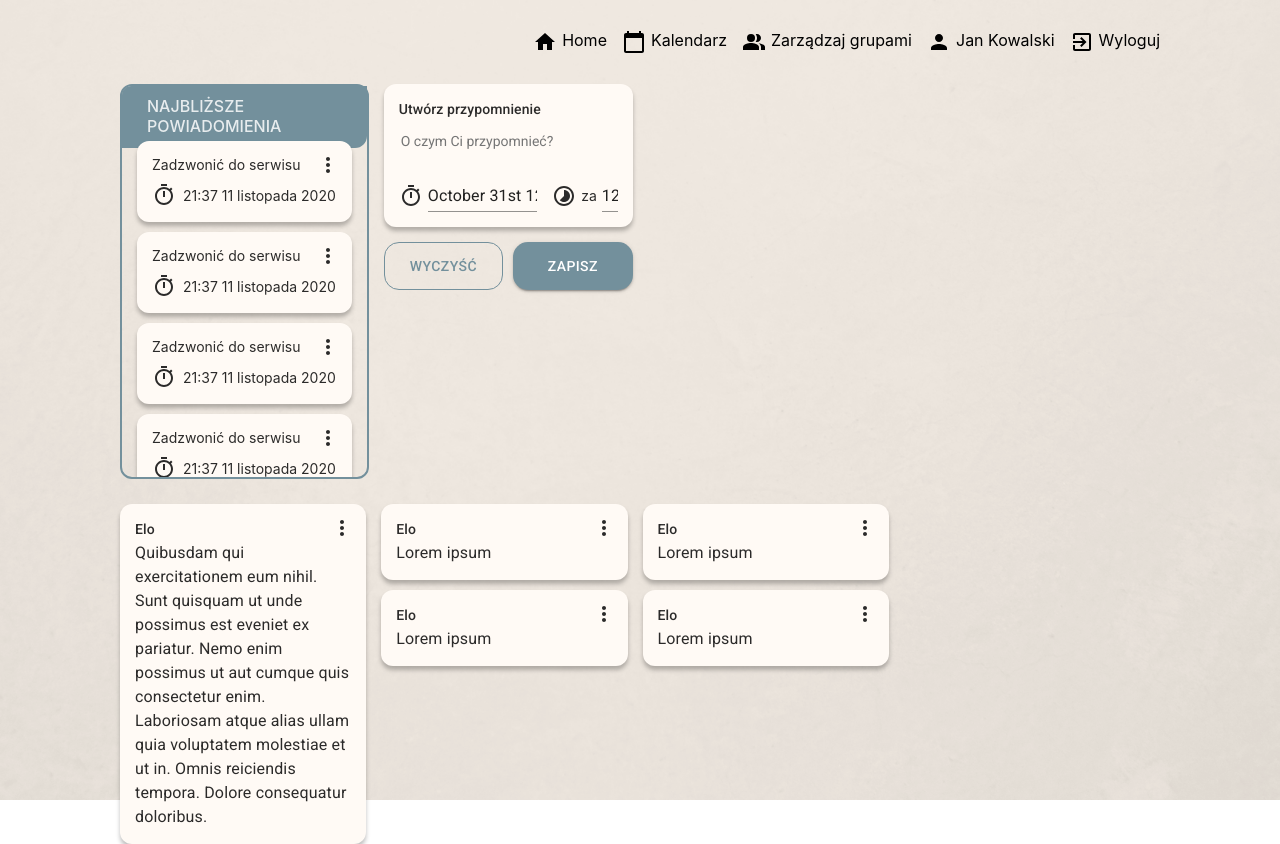
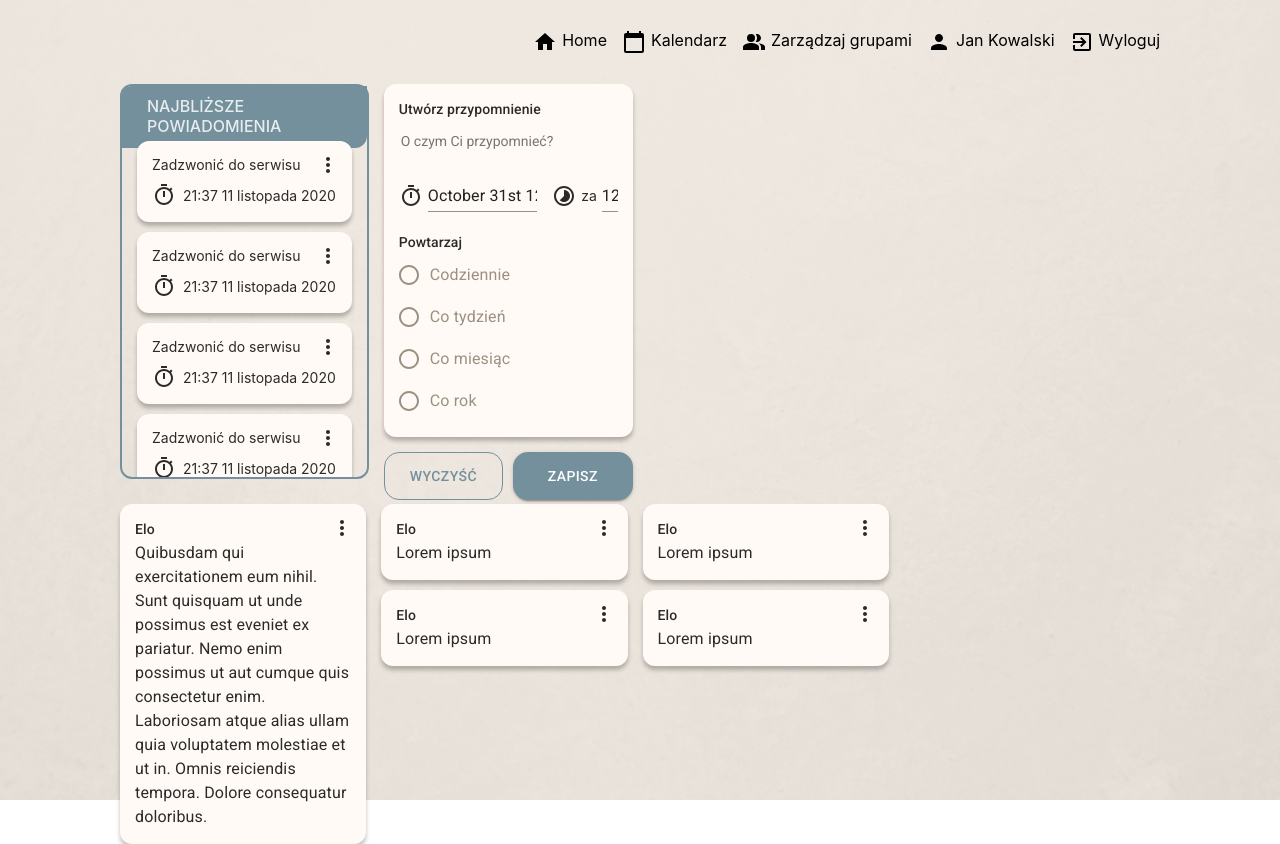
Before and after one commit to KamilPieronczyk/MemoHelp, a React (Create React App) app: page / in a window 1280 px wide. Built offline with nearby package versions, Linux system fonts and the light colour scheme.

Commit message:
radio buttons

```diff
--- a/src/screens/Home/NewNotificationForm/NewNotificationForm.js
+++ b/src/screens/Home/NewNotificationForm/NewNotificationForm.js
@@ -6,15 +6,22 @@ import { TimePicker, DateTimePicker, MuiPickersUtilsProvider } from '@material-u
 import Timer from '@material-ui/icons/Timer';
 import Timelapse from '@material-ui/icons/Timelapse';
 import { Button } from '../../../components';
+import { Collapse } from '@material-ui/core';
+import RadioForm from './RadioForm'
 
 export function NewNotificationForm() {
-	const [ selectedDate, handleDateChange ] = useState(new Date());
-	const [ selectedTime, handleTimeChange ] = useState(new Date());
+	const [selectedDate, handleDateChange] = useState(new Date());
+	const [selectedTime, handleTimeChange] = useState(new Date());
+	const [showMoreSettings, setShowMoreSettings] = useState(true);
 
 	const autoGrowContentInput = (element) => {
 		element.target.style.height = '30px';
 		element.target.style.height = element.target.scrollHeight + 'px';
 	};
+
+	const toggleMoreSettings = () => {
+		setShowMoreSettings(state => !state);
+	}
 
 	return (
 		<FormContainer>
@@ -35,7 +42,7 @@ export function NewNotificationForm() {
 							<TimePicker
 								ampm={false}
 								openTo="minutes"
-								views={[ 'hours', 'minutes' ]}
+								views={['hours', 'minutes']}
 								format="hh:mm"
 								value={selectedTime}
 								onChange={handleTimeChange}
@@ -43,22 +50,30 @@ export function NewNotificationForm() {
 						</MuiPickersUtilsProvider>
 					</span>
 				</TimePickersContainer>
+				<Collapse in={showMoreSettings} timeout={"auto"}>
+					<Typography variant={"subtitle2"} style={{ marginTop: 20 }}>
+						Powtarzaj
+					</Typography>
+					<RadioForm />
+				</Collapse>
 			</Container>
 			<ButtonsContainer>
 				<Button
-          color="#73909C"
+					color="#73909C"
 					type="outlined"
 					text="Wyczyść"
-					style={{ marginRight: 10,width   : '100%',
-          color   : '#73909C',
-         }}
+					style={{
+						marginRight: 10, width: '100%',
+						color: '#73909C',
+					}}
+					onClick={toggleMoreSettings}
 				/>
 				<Button
-          color="#73909C"
+					color="#73909C"
 					type="contained"
 					style={{
-						width   : '100%',
-						color   : '#fff',
+						width: '100%',
+						color: '#fff',
 					}}
 					text="Zapisz"
 				/>
--- /dev/null
+++ b/src/screens/Home/NewNotificationForm/RadioForm.js
@@ -0,0 +1,56 @@
+import React, { useState } from 'react';
+import styled from 'styled-components';
+import Radio from '@material-ui/core/Radio';
+import RadioGroup from '@material-ui/core/RadioGroup';
+import FormControl from '@material-ui/core/FormControl';
+import FormControlLabel from '@material-ui/core/FormControlLabel';
+import { withStyles } from '@material-ui/core/styles';
+
+const MyRadio = withStyles({
+  root: {
+    color: '#9C9083',
+    '&$checked': {
+      color:'#9C9083',
+    },
+  },
+  checked: {},
+})((props) => <Radio color="default" {...props} />);
+
+const MyLabel = withStyles({
+  root: {
+    color: '#9C9083',
+  },
+})((props) => <FormControlLabel {...props} />);
+
+export default function RadioForm() {
+  return (
+    <FormControl component="fieldset">
+      <RadioGroup row aria-label="position" name="position" defaultValue="top">
+        <MyLabel
+          value="everyDay"
+          control={<MyRadio />}
+          label="Codziennie"
+          labelPlacement="end"
+        />
+        <MyLabel
+          value="everyWeek"
+          control={<MyRadio />}
+          label="Co tydzień"
+          labelPlacement="end"
+        />
+        <MyLabel
+          value="everyMonth"
+          control={<MyRadio />}
+          label="Co miesiąc"
+          labelPlacement="end"
+        />
+        <MyLabel
+          value="everyYear"
+          control={<MyRadio />}
+          label="Co rok"
+          labelPlacement="end"
+        />
+      </RadioGroup>
+    </FormControl>
+  )
+}
```
